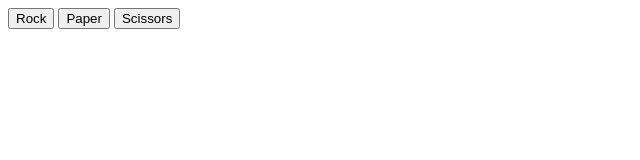
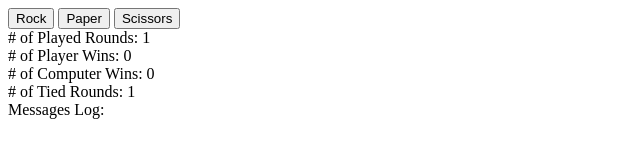
Before and after one commit to JuanAndrade11/rock-paper-scissors, a plain HTML site: page index.html in a window 1280 px wide. Both pictures are taken after a click on the button "Rock". Shown: the whole page, without its empty margins (0-640 px from the left). Drawn offline with Linux system fonts and the light colour scheme.

Commit message:
Add visual counters and change the console.logs to alerts

```diff
--- a/index.html
+++ b/index.html
@@ -13,6 +13,13 @@
     <button id="paper">Paper</button>
     <button id="scissors">Scissors</button>
 
+    <div id="played"></div>
+    <div id="player"></div>
+    <div id="computer"></div>
+    <div id="ties"></div>
+
+    <div id="log">Messages Log:</div>
+
     <script src="script.js"></script>
 </body>
 
--- a/script.js
+++ b/script.js
@@ -15,6 +15,12 @@ let playerRounds = 0;
 let computerRounds = 0;
 let tiedRounds = 0;
 
+
+const played = document.getElementById("played");
+const player = document.getElementById("player");
+const computer = document.getElementById("computer");
+const ties = document.getElementById("ties");
+
 function resetRounds(){
     playedRounds = 0;
     playerRounds = 0;
@@ -26,7 +32,7 @@ function getComputerChoice() {
     return Math.floor(Math.random() * 3) + 1;
 };
 
-function playRound(playerSelection, computerSelection) {
+function getResult(playerSelection, computerSelection) {
     let playerBeats = beats[playerSelection];
     if (playerBeats === computerSelection) {
         return { result: "You Win! " + playerSelection + " beats " + computerSelection, playerWon: true };
@@ -37,11 +43,11 @@ function playRound(playerSelection, computerSelection) {
     };
 };
 
-function playGame(playerSelection) {
+function playRound(playerSelection) {
     let computerSelection = options[getComputerChoice()];
-    let roundResult = playRound(playerSelection, computerSelection);
+    let roundResult = getResult(playerSelection, computerSelection);
 
-    console.log(roundResult.result);
+    alert(roundResult.result);
 
     if (roundResult.playerWon) {
         playerRounds++;
@@ -53,26 +59,37 @@ function playGame(playerSelection) {
 
     playedRounds++;
 
-    console.log("Player Rounds " + playerRounds + " Computer Rounds " + computerRounds + " ties " + tiedRounds + " in " + playedRounds + " rounds.");
+    alert("Player Rounds " + playerRounds + " Computer Rounds " + computerRounds + " ties " + tiedRounds + " in " + playedRounds + " rounds.");
 
 
     if (playerRounds === 5) {
-        console.log("You Win! " + playerRounds + " to " + computerRounds + " with " + tiedRounds + " ties");
+        alert("You Win! " + playerRounds + " to " + computerRounds + " with " + tiedRounds + " ties");
         resetRounds();
     } else if (computerRounds === 5) {
-        console.log("You Lose! " + playerRounds + " to " + computerRounds + " with " + tiedRounds + " ties");
+        alert("You Lose! " + playerRounds + " to " + computerRounds + " with " + tiedRounds + " ties");
         resetRounds();
     };
+
+    updateLabels();
 };
 
+function updateLabels(){
+    played.textContent = "# of Played Rounds: " + playedRounds;
+    player.textContent = "# of Player Wins: " + playerRounds;
+    computer.textContent = "# of Computer Wins: " + computerRounds;
+    ties.textContent = "# of Tied Rounds: " + tiedRounds;
+}
+
 document.getElementById("rock").addEventListener("click", () => {
-    playGame("rock");
+    playRound("rock");
 });
 
 document.getElementById("paper").addEventListener("click", () => {
-    playGame("paper");
+    playRound("paper");
 });
 
 document.getElementById("scissors").addEventListener("click", () => {
-    playGame("scissors");
+    playRound("scissors");
 });
+
+updateLabels();
```
